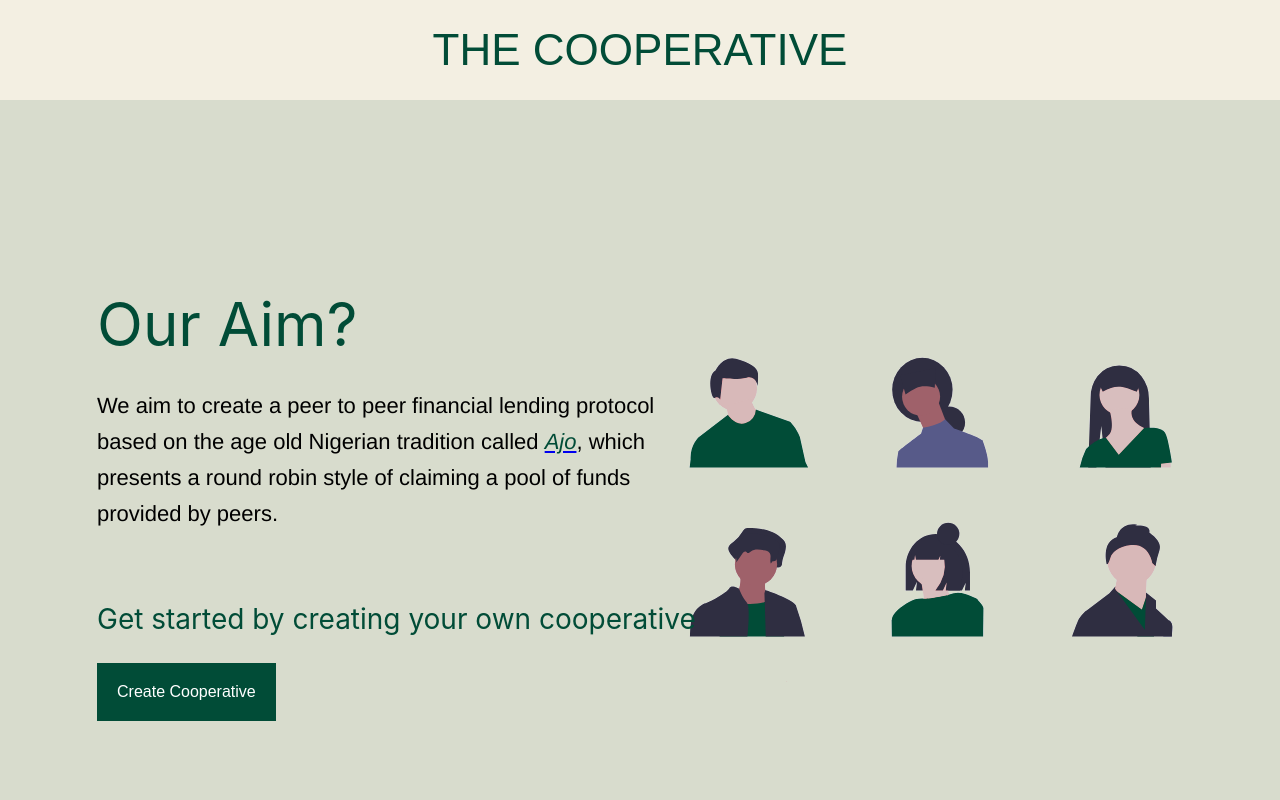
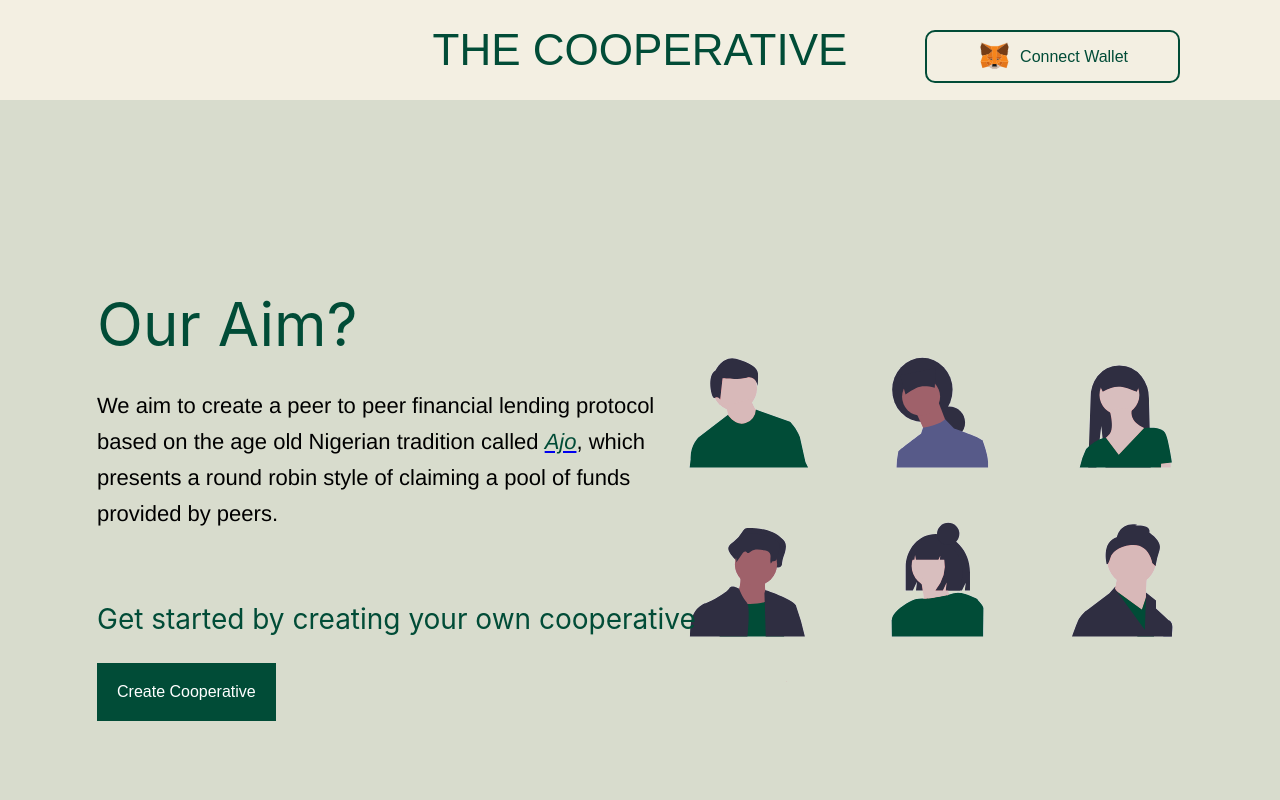
Before and after one commit to Xand6r/AJO-thrift, a React (Create React App) app in the folder client/: page / in a window 1280 px wide. Shown: the top 800 px of the page. Built offline with nearby package versions, Linux system fonts and the light colour scheme; a web font is replaced by a local one.

Commit message:
add connect button

```diff
--- a/client/src/components/navbar/index.jsx
+++ b/client/src/components/navbar/index.jsx
@@ -1,17 +1,40 @@
-import React from 'react';
-import styles from './navbar.module.scss';
+import React from "react";
+import MetaMask from "../../assets/metamask.svg";
+import styles from "./navbar.module.scss";
+
+const walletAddress = false;
 
 export default function Index() {
+  const walletButtomClass = walletAddress ? "--active" : "";
   return (
     <nav className={styles.header}>
       {/* logo on big screens */}
       <div className={styles.header__logo__big}>
         <h2>THE COOPERATIVE</h2>
       </div>
+
       {/* logo on small screens */}
       <div className={styles.header__logo__small}>
         <h4>THE COOPERATIVE</h4>
       </div>
+
+      {/* metmask icon */}
+      <div className={styles.metamask__window}>
+        <button
+          id={styles.walletButton}
+          className={walletButtomClass}
+        //   onClick={connectWalletPressed}
+        >
+          <img src={MetaMask} />
+          {/* {walletAddress.length > 0 ? (
+            formatAddress()
+          ) : (
+            <span>Connect Wallet</span>
+            )} */}
+          <span>Connect Wallet</span>
+        </button>
+      </div>
+      {/* metmask icon */}
     </nav>
-    )
+  );
 }
--- a/client/src/components/navbar/navbar.module.scss
+++ b/client/src/components/navbar/navbar.module.scss
@@ -1,21 +1,22 @@
 @import "../../styles/variables.scss";
-@import url('https://fonts.googleapis.com/css2?family=Courgette&family=Darker+Grotesque:wght@700&display=swap');
+@import url("https://fonts.googleapis.com/css2?family=Courgette&family=Darker+Grotesque:wght@700&display=swap");
 
-.header{
+.header {
   width: 100%;
   background-color: $ionic-ivory;
   padding: 1.5625rem 3.75rem;
+  position: relative;
   @media (max-width: $sm-breakpoint) {
     padding: 24px auto;
   }
 }
 
-.header__logo__big{
+.header__logo__big {
   margin: 0 auto;
   width: fit-content;
-    h2{
+  h2 {
     color: $dark-green;
-        font-family: 'Darker Grotesque', sans-serif;
+    font-family: "Darker Grotesque", sans-serif;
   }
 
   @media (max-width: $sm-breakpoint) {
@@ -23,17 +24,56 @@
   }
 }
 
-
-.header__logo__small{
+.header__logo__small {
   margin: 0 auto;
   width: fit-content;
   display: none;
-    h5{
+  h5 {
     color: $dark-green;
-        font-family: 'Darker Grotesque', sans-serif;
+    font-family: "Darker Grotesque", sans-serif;
   }
 
   @media (max-width: $sm-breakpoint) {
     display: inherit;
   }
 }
+
+.metamask__window {
+  position: absolute;
+  right: 100px;
+  top: 30px;
+
+  /* wallet button styles */
+  #walletButton {
+    text-align: right;
+    margin-bottom: 50px;
+    line-height: 16px;
+    display: flex;
+    max-height: unset;
+    padding: 7px 50px;
+    border: 2px solid $dark-green;
+    color: $dark-green;
+    box-shadow: none;
+    margin-bottom: 0;
+    border-radius: 10px;
+    background-color: #F3EFE2;
+    transition: ease-in 200ms;
+  }
+
+  #walletButton.--active {
+    background-color: $dark-green;
+    color: white;
+  }
+
+  #walletButton:hover {
+    background-color: #014C37;
+    color: white;
+  }
+
+  #walletButton img {
+    height: 35px;
+    margin-right: 8px;
+    transition: ease-in 200ms;
+  }
+  /* wallet button styles */
+}
--- a/client/src/pages/home/components/landing/index.jsx
+++ b/client/src/pages/home/components/landing/index.jsx
@@ -1,8 +1,5 @@
 import React, { useState } from "react";
 
-import BgCream from "../../../../assets/small-landingbackground.png";
-
-import LeftArrow from "../../../../assets/leftarrow.svg";
 import styles from "./landing.module.scss";
 
 export default function Index() {
```
Also changed, not shown: client/src/assets/metamask.svg (added). Lines whose indentation alone changed are shown as unchanged.
